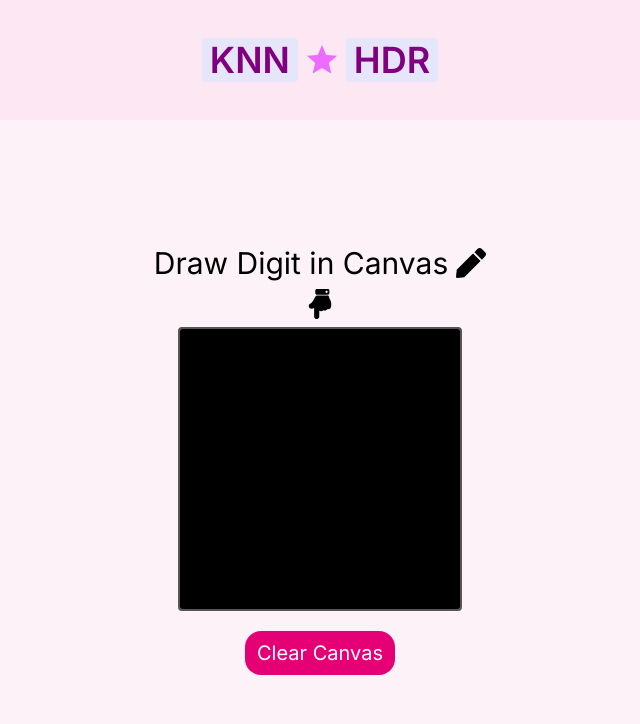
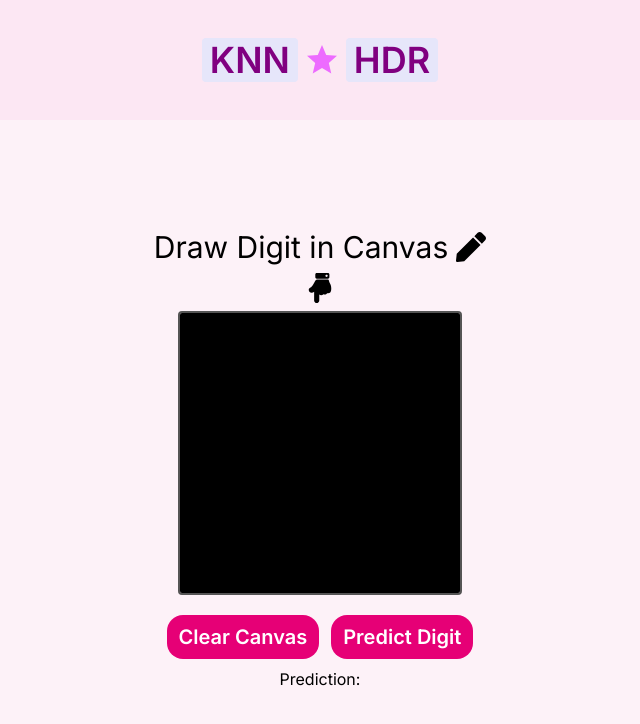
Before and after one commit to lucky-KRMU/KhushiNeuralNetwork-HDR-Frontend, a React (Vite) app: page / in a window 1280 px wide. Shown: the top 724 px of the page, without its empty margins (320-960 px from the left). Built offline with nearby package versions, Linux system fonts and the light colour scheme.

Commit message:
add digit predict btn

```diff
--- a/src/Components/Playground/Playground.jsx
+++ b/src/Components/Playground/Playground.jsx
@@ -1,5 +1,5 @@
 import react, { useRef, useState, useEffect } from "react";
-import { FaHandPointDown, FaPen  } from "react-icons/fa";
+import { FaHandPointDown, FaPen } from "react-icons/fa";
 
 
 function DigitCanvas() {
@@ -106,6 +106,7 @@ function DigitCanvas() {
         const ctx = canvas.getContext('2d');
         ctx.fillStyle = '#000000';
         ctx.fillRect(0, 0, DISPLAY_SIZE, DISPLAY_SIZE);
+        console.log(pixelArray);
         setPixelArray(new Array(GRID_SIZE * GRID_SIZE).fill(0));
     };
 
@@ -121,18 +122,23 @@ function DigitCanvas() {
                 onMouseLeave={() => setIsDrawing(false)}
                 style={{ border: '2px solid #555', cursor: 'crosshair', borderRadius: '4px' }}
             />
+            <div className="flex-col md:flex-row flex items-center justify-center gap-3">
 
-      <button onClick={clearCanvas} className="px-3 py-2 rounded-2xl bg-pink-600 text-xl font-[Inter] text-white cursor-pointer hover:font-semibold duration-100">
+                <button onClick={clearCanvas} className="px-3 py-2 rounded-2xl bg-pink-600 text-xl font-[Inter] text-white cursor-pointer font-semibold duration-100">
                     Clear Canvas
                 </button>
+                <button onClick={clearCanvas} className="px-3 py-2 rounded-2xl bg-pink-600 text-xl font-[Inter] text-white cursor-pointer font-semibold duration-100">
+                    Predict Digit
+                </button>
+            </div>
 
 
         </div>
     );
 }
 
-export default function Playground () {
-    return(
+export default function Playground() {
+    return (
         <>
             <main className="h-[90vh] md:h-[85vh] w-full font-[Inter] flex items-center justify-center flex-col gap-2 bg-pink-50">
 
@@ -140,6 +146,7 @@ export default function Playground () {
                 <h1 className="flex items-center justify-center gap-2 text-3xl">Draw Digit in Canvas <FaPen /></h1>
                 <FaHandPointDown className="text-3xl" />
                 <DigitCanvas />
+                <h1>Prediction: </h1>
             </main>
         </>
     );
```
Lines whose indentation alone changed are shown as unchanged.
